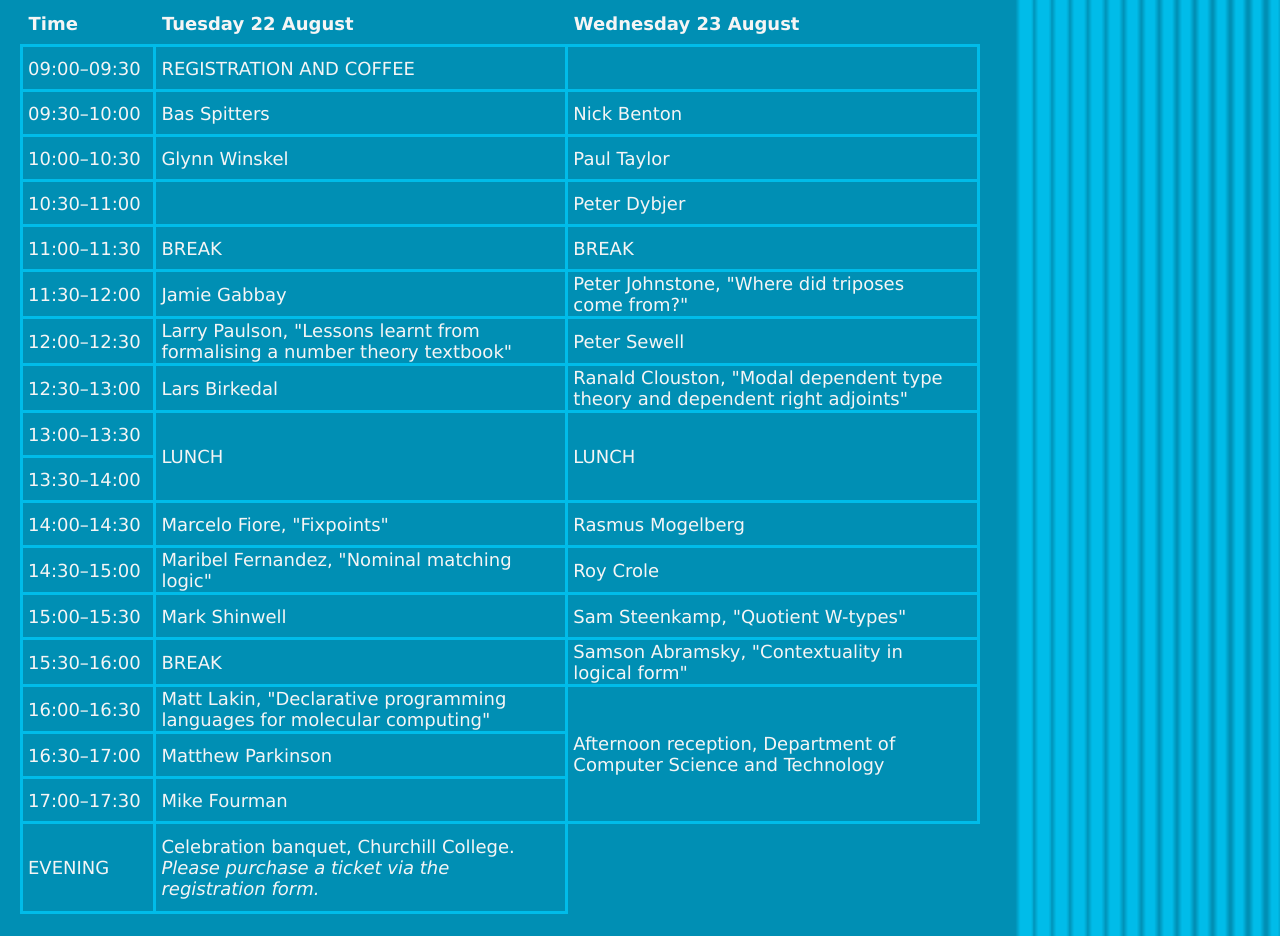
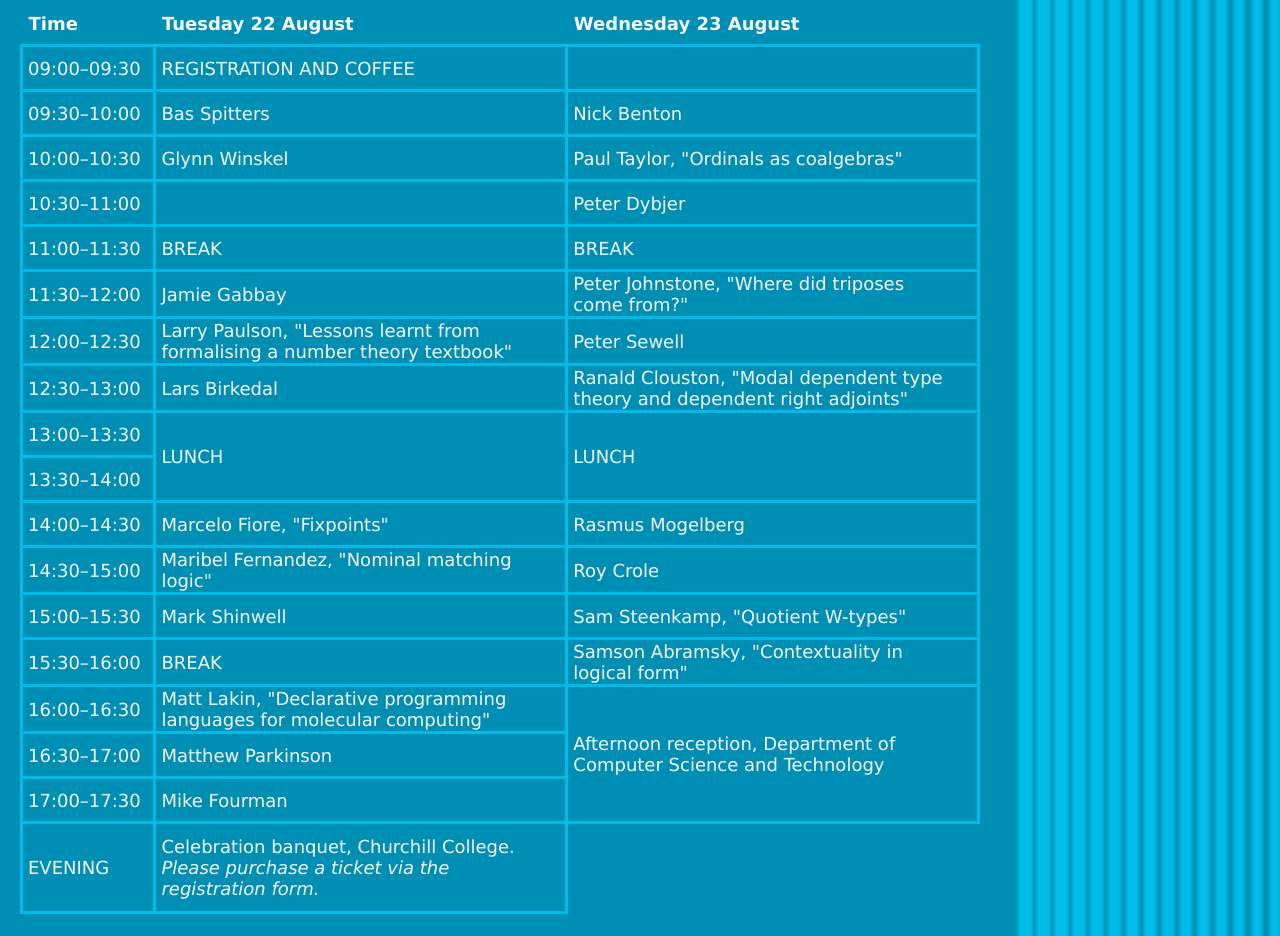
Before and after one commit to jamievicary/pittsposium, a plain HTML site: page index.html in a window 1280 px wide. Shown: the part 820-1756 px from the top of the page. Drawn offline with Linux system fonts and the light colour scheme.

Commit message:
Paul's title

```diff
--- a/index.html
+++ b/index.html
@@ -64,7 +64,7 @@ over four decades. <a href="pittsposium_bio.pdf">A longer biography is available
               <tr>
                 <td>10:00–10:30</td>
                 <td>Glynn Winskel</td>
-                <td>Paul Taylor</td>
+                <td>Paul Taylor, "Ordinals as coalgebras"</td>
               </tr>
               <tr>
                 <td>10:30–11:00</td>
```
